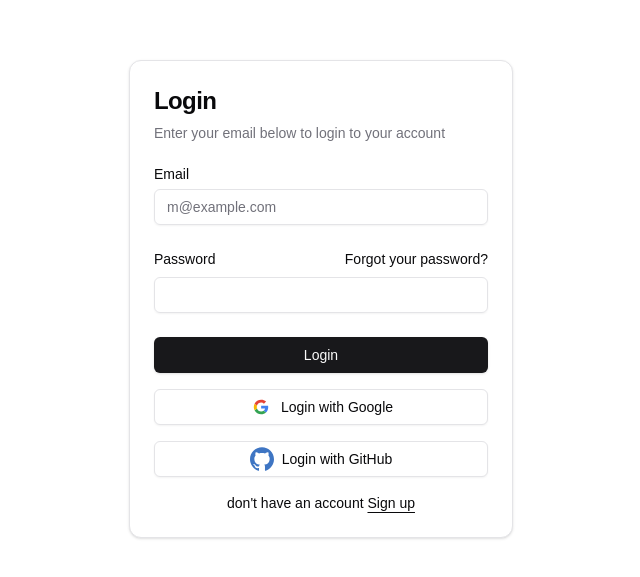
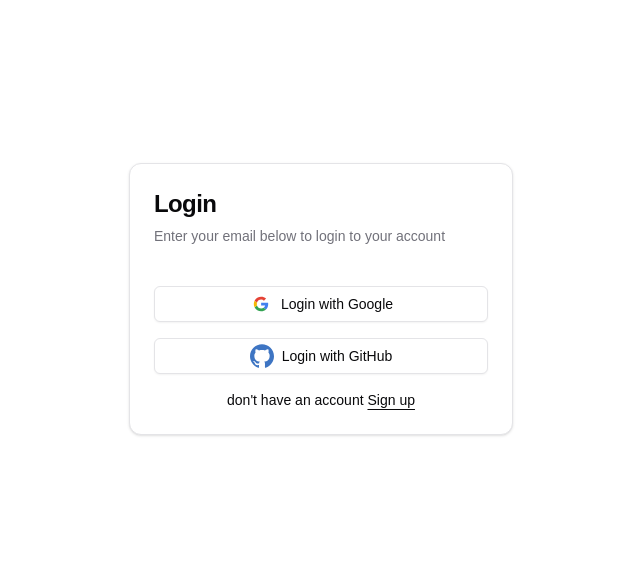
Before and after one commit to akhil3110/insta-transcribe, a Next.js app: page /sign-in in a window 1280 px wide. Shown: the part 101-678 px from the top of the page, without its empty margins (319-959 px from the left). Built offline with nearby package versions, Linux system fonts and the light colour scheme; no server answers.

Commit message:
solved deployment issue

```diff
--- a/app/(auth)/sign-in/page.tsx
+++ b/app/(auth)/sign-in/page.tsx
@@ -8,20 +8,13 @@ import {
   CardHeader,
   CardTitle,
 } from "@/components/ui/card"
-import { Input } from "@/components/ui/input"
-import { Label } from "@/components/ui/label"
 import { signIn } from "next-auth/react"
 
-const  SignUp = ({
-  className,
-  ...props
-}: React.ComponentPropsWithoutRef<"div">) => {
-
-  console.log(process.env.NEXT_PUBLIC_CALLBACK_URL_AFTER_SIGN_IN)
+const  SignUp = () => {
   return (
     <div className="flex min-h-svh w-full items-center justify-center p-6 md:p-10">
     <div className="w-full max-w-sm">
-    <div className={cn("flex flex-col gap-6", className)} {...props}>
+    <div className={cn("flex flex-col gap-6")}>
       <Card>
         <CardHeader>
           <CardTitle className="text-2xl">Login</CardTitle>
@@ -31,35 +24,9 @@ const  SignUp = ({
         </CardHeader>
         <CardContent>
           <form>
-            <div className="flex flex-col gap-6">
-              <div className="grid gap-2">
-                <Label htmlFor="email">Email</Label>
-                <Input
-                  id="email"
-                  type="email"
-                  placeholder="m@example.com"
-                  required
-                />
-              </div>
-              <div className="grid gap-2">
-                <div className="flex items-center">
-                  <Label htmlFor="password">Password</Label>
-                  <a
-                    href="#"
-                    className="ml-auto inline-block text-sm underline-offset-4 hover:underline"
-                  >
-                    Forgot your password?
-                  </a>
-                </div>
-                <Input id="password" type="password" required />
-              </div>
-              <Button type="submit" className="w-full">
-                Login
-              </Button>
-            </div>
             <div className="flex flex-col gap-y-4 mt-4">
               <Button
-                  onClick={() => {signIn("google", {callbackUrl: process.env.NEXT_PUBLIC_CALLBACK_URL_AFTER_SIGN_IN})}}
+                  onClick={() => {signIn("google", {callbackUrl: "/"})}}
                   variant="outline"
                   className="w-full"
                 >
@@ -67,7 +34,7 @@ const  SignUp = ({
                   Login with Google
                 </Button>
                 <Button
-                  onClick={() => {signIn("github", {callbackUrl: process.env.NEXT_PUBLIC_CALLBACK_URL_AFTER_SIGN_IN})}}
+                  onClick={() => {signIn("github", {callbackUrl: "/"})}}
                   variant="outline"
                   className="w-full"
                 >
```
